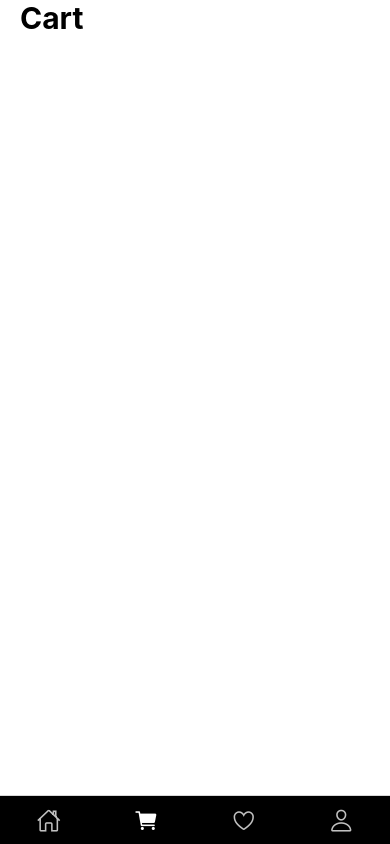
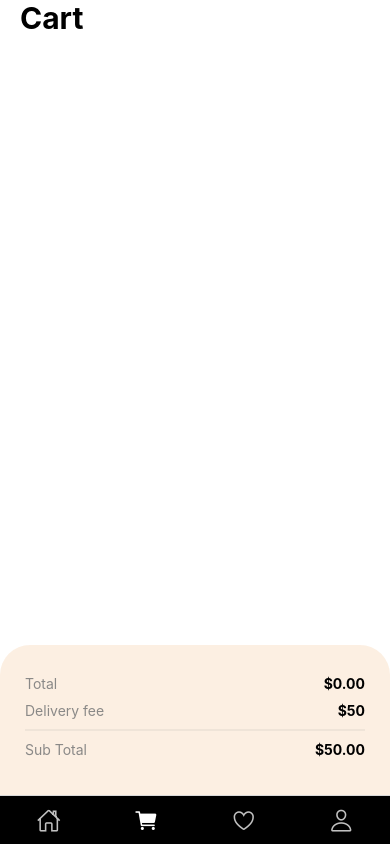
Before and after one commit to SzymonZur/fluffy-shop, a React Native app in the folder frontend/: screen /Cart in a window 390 px wide. Built offline with nearby package versions, Linux system fonts and the light colour scheme.

Commit message:
add quantity functionality and fix adding the same products (redux)

```diff
--- a/frontend/redux/actions/cartActions.js
+++ b/frontend/redux/actions/cartActions.js
@@ -1,8 +1,22 @@
-import { ADD_TO_CART, REMOVE_FROM_CART, CLEAR_CART } from "../constants";
+import { ADD_TO_CART, REMOVE_FROM_CART, CLEAR_CART, ADD_QUANTITY, REMOVE_QUANTITY } from "../constants";
 
 export const addToCart = (payload) => {
   return {
     type: ADD_TO_CART,
+    payload,
+  };
+};
+
+export const addQuantity = (payload) => {
+  return {
+    type: ADD_QUANTITY,
+    payload,
+  };
+};
+
+export const removeQuantity = (payload) => {
+  return {
+    type: REMOVE_QUANTITY,
     payload,
   };
 };
@@ -16,6 +30,6 @@ export const removeFromCart = (payload) => {
 
 export const clearCart = () => {
   return {
-    type: REMOVE_FROM_CART,
+    type: CLEAR_CART,
   };
 };
--- a/frontend/redux/constants.js
+++ b/frontend/redux/constants.js
@@ -1,3 +1,5 @@
 export const ADD_TO_CART = "ADD_TO_CART";
 export const REMOVE_FROM_CART = "REMOVE_FROM_CART";
 export const CLEAR_CART = "CLEAR_CART";
+export const ADD_QUANTITY = "ADD_QUANTITY";
+export const REMOVE_QUANTITY = "REMOVE_QUANTITY";
--- a/frontend/redux/reducers/cartItems.js
+++ b/frontend/redux/reducers/cartItems.js
@@ -1,9 +1,39 @@
-import { ADD_TO_CART, REMOVE_FROM_CART, CLEAR_CART } from "../constants";
+import {
+  ADD_TO_CART,
+  REMOVE_FROM_CART,
+  CLEAR_CART,
+  ADD_QUANTITY,
+  REMOVE_QUANTITY,
+} from "../constants";
 
 const cartItems = (state = [], action) => {
   switch (action.type) {
     case ADD_TO_CART:
-      return [...state, action.payload];
+      const addedProduct = action.payload;
+      let actualState;
+      state.forEach((x) => {
+        if (x.product.id === addedProduct.product.id) {
+          x.quantity += 1;
+          return (actualState = [...state]);
+        }
+      });
+      if (actualState) {
+        return actualState;
+      } else {
+        return [...state, action.payload];
+      }
+    case ADD_QUANTITY:
+      state.forEach((cartItem) => {
+        if (cartItem.product.id == action.payload.product.id)
+          cartItem.quantity += 1;
+      });
+      return [...state];
+    case REMOVE_QUANTITY:
+      state.forEach((cartItem) => {
+        if (cartItem.product.id == action.payload.product.id)
+          if (cartItem.quantity > 1) cartItem.quantity -= 1;
+      });
+      return [...state];
     case REMOVE_FROM_CART:
       return state.filter((cartItem) => cartItem !== action.payload);
     case CLEAR_CART:
--- a/frontend/screens/CartScreen.js
+++ b/frontend/screens/CartScreen.js
@@ -12,9 +12,15 @@ import HeaderComponenet from "../components/UI/HeaderComponent";
 import Colors from "../constants/Colors";
 
 import { connect } from "react-redux";
+import * as actions from "../redux/actions/cartActions";
+
 import CustomHeaderButton from "../components/UI/CustomHeaderButton";
 
 const CartScreen = (props) => {
+  let total = 0;
+  props.cartItems.forEach((cart) => {
+    return (total += cart.product.price * cart.quantity);
+  });
   return (
     <View style={styles.screen}>
       <HeaderComponenet sectionTitle="Cart"></HeaderComponenet>
@@ -44,22 +50,25 @@ const CartScreen = (props) => {
                 <Text style={styles.inactiveFontSize}>Color: Black</Text>
                 <View style={styles.quantityContainer}>
                   <CustomHeaderButton
+                    actionToDo={() => props.removeQuantity(x)}
+                    style={styles.headerButton}
+                    sizeIcon={18}
+                    nameButton="remove"
+                    colorName="black"
+                  />
+                  <Text>{x.quantity}</Text>
+                  <CustomHeaderButton
+                    actionToDo={() => props.addQuantity(x)}
                     style={styles.headerButton}
                     sizeIcon={18}
                     nameButton="add"
-                    colorName="black"
-                  />
-                  <Text>2</Text>
-                  <CustomHeaderButton
-                    style={styles.headerButton}
-                    sizeIcon={18}
-                    nameButton="remove"
                     colorName="black"
                   />
                 </View>
               </View>
               <View style={{ flex: 1, alignItems: "flex-end" }}>
                 <CustomHeaderButton
+                  actionToDo={() => props.removeFromCart(x)}
                   style={{
                     ...styles.headerButton,
                     backgroundColor: "rgba(255, 0, 0, 0.1)",
@@ -73,6 +82,27 @@ const CartScreen = (props) => {
           );
         })}
       </ScrollView>
+      <View style={styles.bottomContainer}>
+        <View style={styles.cashView}>
+          <Text style={styles.cashViewFont}>Total</Text>
+          <Text style={styles.totalFont}>${total.toFixed(2)}</Text>
+        </View>
+        <View style={styles.cashView}>
+          <Text style={styles.cashViewFont}>Delivery fee</Text>
+          <Text style={styles.totalFont}>$50</Text>
+        </View>
+        <View
+          style={{
+            borderWidth: 1,
+            borderColor: Colors.inactiveBg,
+            marginVertical: 5,
+          }}
+        ></View>
+        <View style={styles.cashView}>
+          <Text style={styles.cashViewFont}>Sub Total</Text>
+          <Text style={styles.totalFont}>${(total + 50).toFixed(2)}</Text>
+        </View>
+      </View>
     </View>
   );
 };
@@ -81,6 +111,14 @@ const mapsStateToProps = (state) => {
   const { cartItems } = state;
   return {
     cartItems: cartItems,
+  };
+};
+
+const mapsDispatchToProps = (dispatch) => {
+  return {
+    removeFromCart: (item) => dispatch(actions.removeFromCart(item)),
+    addQuantity: (item) => dispatch(actions.addQuantity(item)),
+    removeQuantity: (item) => dispatch(actions.removeQuantity(item)),
   };
 };
 
@@ -132,6 +170,26 @@ const styles = StyleSheet.create({
     justifyContent: "space-between",
     paddingTop: Platform.OS === "android" ? 5 : 10,
   },
+  bottomContainer: {
+    height: 150,
+    backgroundColor: Colors.activeBg,
+    borderTopStartRadius: 30,
+    borderTopEndRadius: 30,
+    padding: 25,
+  },
+  cashView: {
+    flexDirection: "row",
+    justifyContent: "space-between",
+    marginVertical: 5,
+  },
+  cashViewFont: {
+    fontSize: 14,
+    color: Colors.inactiveFont,
+  },
+  totalFont: {
+    fontSize: 14,
+    fontWeight: "bold",
+  },
 });
 
-export default connect(mapsStateToProps, null)(CartScreen);
+export default connect(mapsStateToProps, mapsDispatchToProps)(CartScreen);
```
